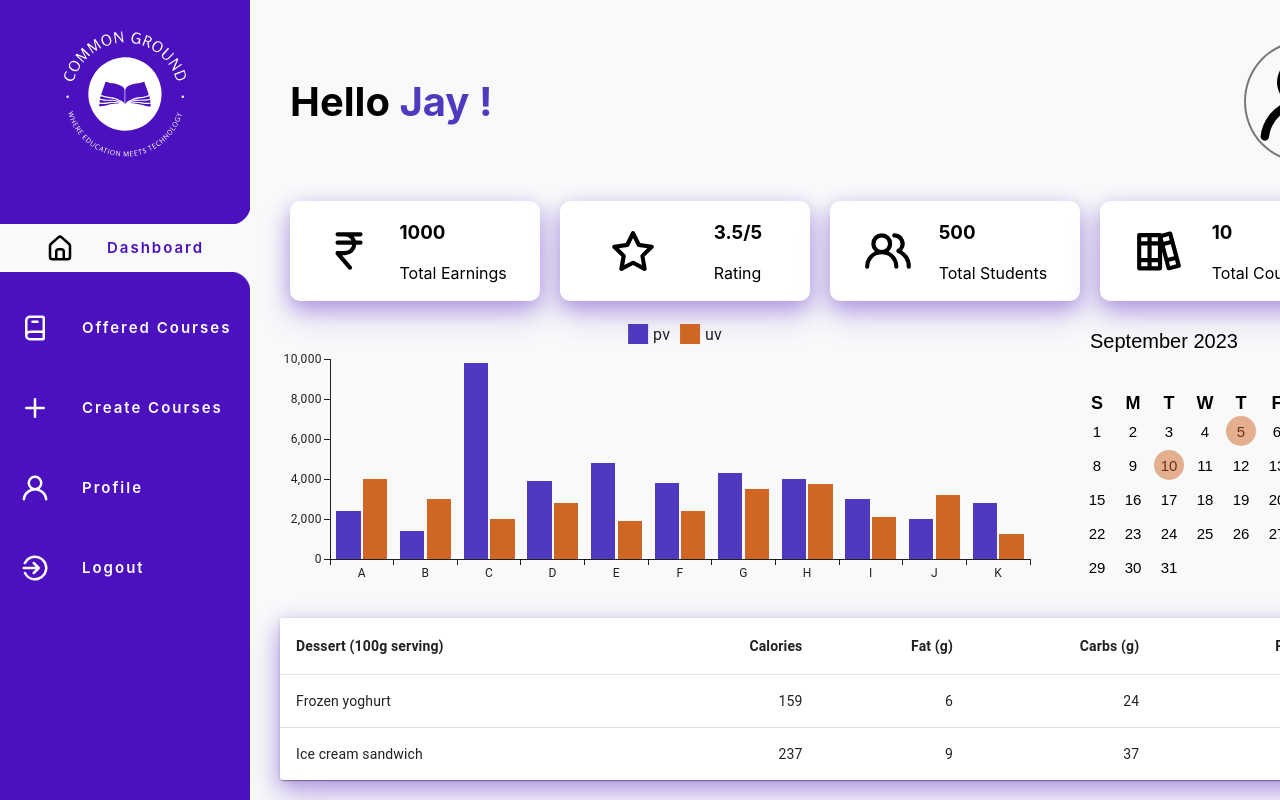
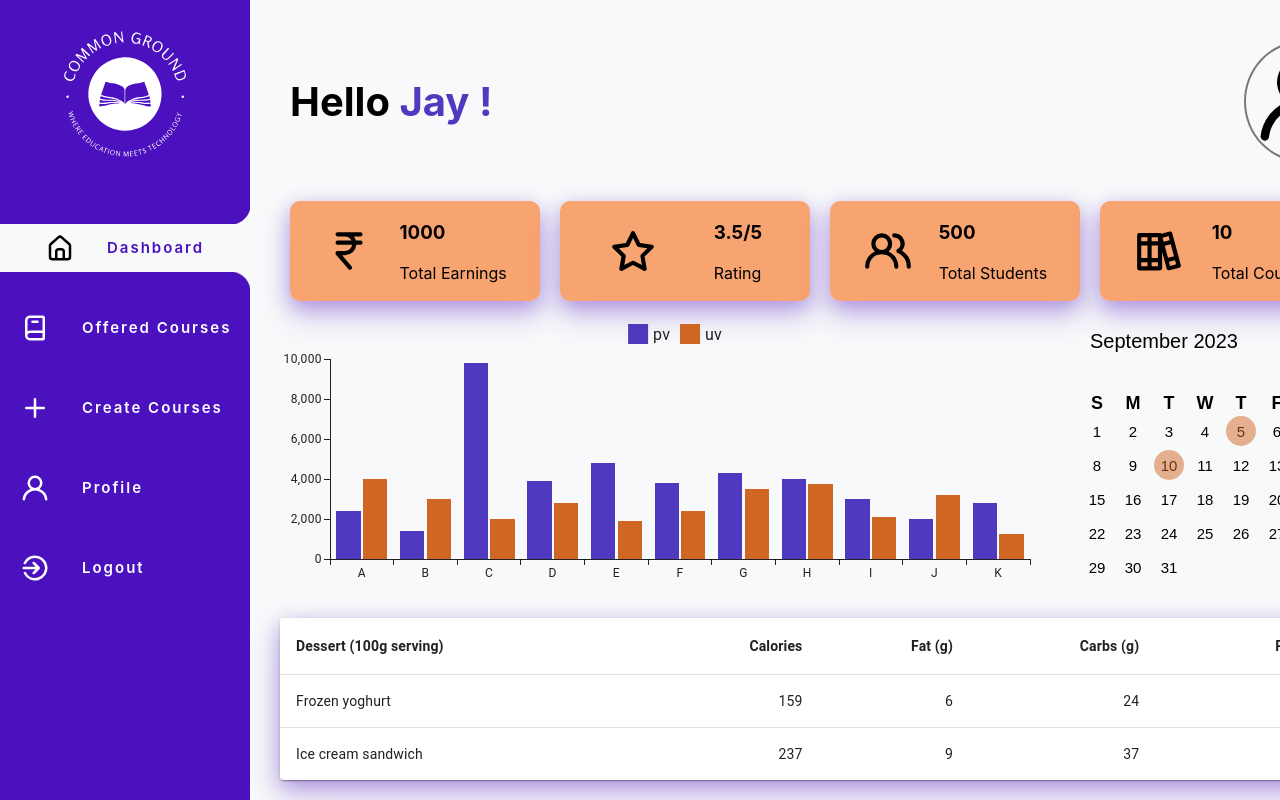
Before and after one commit to Jaysanghani08/Common_Ground, a React (Create React App) app: page /educator/dashboard in a window 1280 px wide. Built offline with nearby package versions, Linux system fonts and the light colour scheme.

Commit message:
Dashboard

```diff
--- a/src/pages/Educator/Dashboard/Cards/Cards.css
+++ b/src/pages/Educator/Dashboard/Cards/Cards.css
@@ -7,12 +7,13 @@
 
 .card {
     border-radius: 10px;
+    background-color: #f9985cdd;
     box-shadow: 0 6px 19px rgb(75, 17, 191, 0.30), 0 15px 31px rgb(75, 17, 191, 0.22);
     margin: 0 10px;
     /* border: 2px solid rgb(75, 17, 191, 0.50); */
     padding: 20px;
     height: 100px;
-    background: white;
+    /* background: white; */
     color: black;
     width: 250px;
     display: flex;
```
